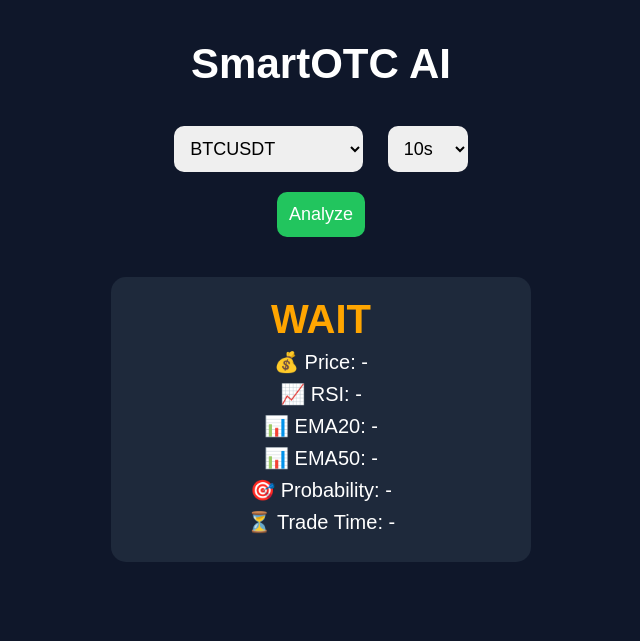
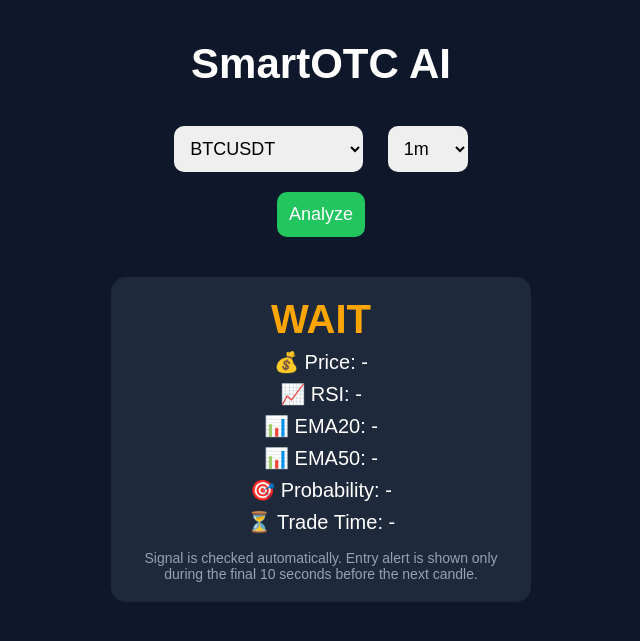
Before and after one commit to wyt4s7v6f4-prog/Smartotc-ai-v2, a FastAPI app: page / in a window 1280 px wide. Shown: the top 641 px of the page, without its empty margins (319-959 px from the left). Run offline with FastAPI, Linux system fonts and the light colour scheme.

Commit message:
Add files via upload

```diff
--- a/backend/app/templates/index.html
+++ b/backend/app/templates/index.html
@@ -2,18 +2,19 @@
 <html>
 <head>
 <meta charset="UTF-8">
+<meta name="viewport" content="width=device-width, initial-scale=1.0">
 <title>SmartOTC AI</title>
 
 <style>
 body{
     background:#0f172a;
     color:white;
-    font-family:Arial;
+    font-family:Arial,sans-serif;
     text-align:center;
 }
 
 .container{
-    width:420px;
+    width:min(420px,92vw);
     margin:auto;
     margin-top:40px;
 }
@@ -34,6 +35,11 @@ button{
     background:#22c55e;
     color:white;
     cursor:pointer;
+}
+
+button:disabled{
+    opacity:.65;
+    cursor:wait;
 }
 
 .card{
@@ -61,9 +67,21 @@ button{
     font-weight:bold;
 }
 
+.countdown{
+    font-size:34px;
+    font-weight:bold;
+    margin:8px 0;
+}
+
 .item{
     margin:8px;
     font-size:20px;
+}
+
+.note{
+    margin-top:16px;
+    color:#94a3b8;
+    font-size:14px;
 }
 </style>
 
@@ -76,7 +94,6 @@ button{
 <h1>SmartOTC AI</h1>
 
 <select id="symbol">
-
     <optgroup label="Crypto">
         <option>BTCUSDT</option>
         <option>ETHUSDT</option>
@@ -93,7 +110,6 @@ button{
     </optgroup>
 
     <optgroup label="OTC">
-
         <option>EUR/USD OTC</option>
         <option>GBP/USD OTC</option>
         <option>USD/JPY OTC</option>
@@ -106,8 +122,8 @@ button{
         <option>EUR/CHF OTC</option>
         <option>GBP/JPY OTC</option>
         <option>AUD/JPY OTC</option>
+    </optgroup>
 
-</optgroup>
     <optgroup label="Forex">
         <option>EUR/USD</option>
         <option>GBP/USD</option>
@@ -122,14 +138,9 @@ button{
         <option>XAU/USD</option>
         <option>XAG/USD</option>
     </optgroup>
-
 </select>
 
 <select id="interval">
-<option>10s</option>
-<option>15s</option>
-<option>30s</option>
-
     <option>1m</option>
     <option>5m</option>
     <option>15m</option>
@@ -141,11 +152,13 @@ button{
 
 <br>
 
-<button onclick="analyze()">Analyze</button>
+<button id="analyzeBtn" onclick="startAnalysis()">Analyze</button>
 
 <div class="card">
 
     <div id="signal" class="wait">WAIT</div>
+
+    <div id="countdown" class="countdown"></div>
 
     <div id="entry" class="item" style="font-weight:bold;"></div>
 
@@ -179,77 +192,242 @@ button{
         <span id="time">-</span>
     </div>
 
+    <div class="note">
+        Signal is checked automatically. Entry alert is shown only during
+        the final 10 seconds before the next candle.
+    </div>
+
 </div>
 
 </div>
 
 <script>
+let pollTimer = null;
+let countdownTimer = null;
+let lastData = null;
+let running = false;
 
-async function analyze(){
+const $ = id => document.getElementById(id);
 
-let symbol=document.getElementById("symbol").value;
-let interval=document.getElementById("interval").value;
+function selectedInterval(){
+    return $("interval").value;
+}
 
-let r=await fetch(`/analyze?symbol=${encodeURIComponent(symbol)}&interval=${encodeURIComponent(interval)}`);
-let data=await r.json();
+function selectedSymbol(){
+    return $("symbol").value;
+}
 
-if (!r.ok || data.error) {
-    document.getElementById("signal").innerHTML = "ERROR";
-    document.getElementById("signal").className = "wait";
-    document.getElementById("entry").innerHTML = "";
-    document.getElementById("price").innerHTML = "-";
-    document.getElementById("ema20").innerHTML = "-";
-    document.getElementById("ema50").innerHTML = "-";
-    document.getElementById("rsi").innerHTML = "-";
-    document.getElementById("probability").innerHTML = "-";
-    document.getElementById("time").innerHTML = data.details || data.error || "Analysis failed";
+function setSignalClass(signal){
+    const el = $("signal");
+    el.className = "";
+
+    if(signal === "BUY"){
+        el.classList.add("buy");
+    }else if(signal === "SELL"){
+        el.classList.add("sell");
+    }else{
+        el.classList.add("wait");
+    }
+}
+
+function clearDisplay(message="WAIT"){
+    $("signal").innerHTML = message;
+    setSignalClass("WAIT");
+    $("countdown").innerHTML = "";
+    $("entry").innerHTML = "";
+    $("price").innerHTML = "-";
+    $("ema20").innerHTML = "-";
+    $("ema50").innerHTML = "-";
+    $("rsi").innerHTML = "-";
+    $("probability").innerHTML = "-";
+    $("time").innerHTML = "-";
+}
+
+function renderData(data){
+    lastData = data;
+
+    if(!data || data.error){
+        clearDisplay("ERROR");
+        $("time").innerHTML =
+            data?.details ||
+            data?.message ||
+            data?.error ||
+            "Analysis failed";
+        return false;
+    }
+
+    $("price").innerHTML = data.price ?? "-";
+    $("ema20").innerHTML = data.ema20 ?? "-";
+    $("ema50").innerHTML = data.ema50 ?? "-";
+    $("rsi").innerHTML = data.rsi ?? "-";
+
+    const probability = data.probability ?? "-";
+    $("probability").innerHTML = probability + " %";
+
+    const signal = data.signal;
+    const isTrade = signal === "BUY" || signal === "SELL";
+
+    if(data.entry_now === true && isTrade){
+        $("signal").innerHTML = signal + " — ENTRY NOW";
+        $("entry").innerHTML = "⚡ ENTRY: NOW";
+        $("countdown").innerHTML = "🚀 NOW";
+        $("time").innerHTML = "NOW";
+        setSignalClass(signal);
+        return true;
+    }
+
+    if(data.pre_entry === true && isTrade){
+        const seconds = Math.max(
+            1,
+            Number(data.entry_countdown ?? 10)
+        );
+
+        $("signal").innerHTML =
+            signal + " — ENTRY IN " + seconds + "s";
+
+        $("entry").innerHTML =
+            "⚡ ENTRY IN " + seconds + "s";
+
+        $("countdown").innerHTML =
+            "⏱️ " + seconds;
+
+        $("time").innerHTML =
+            "IN " + seconds + "s";
+
+        setSignalClass(signal);
+        return true;
+    }
+
+    $("signal").innerHTML = "WAIT";
+    $("entry").innerHTML = "";
+    $("countdown").innerHTML = "";
+
+    $("time").innerHTML = data.trade_time ?? "Waiting for entry window";
+
+    setSignalClass("WAIT");
+    return true;
+}
+
+async function fetchAnalysis(){
+    const symbol = selectedSymbol();
+    const interval = selectedInterval();
+
+    try{
+        const r = await fetch(
+            `/analyze?symbol=${encodeURIComponent(symbol)}&interval=${encodeURIComponent(interval)}`,
+            {cache:"no-store"}
+        );
+
+        const data = await r.json();
+
+        if(!r.ok || data.error){
+            renderData(data);
+            return null;
+        }
+
+        renderData(data);
+        return data;
+
+    }catch(error){
+        clearDisplay("ERROR");
+        $("time").innerHTML = error.message || "Network error";
+        return null;
+    }
+}
+
+function stopTimers(){
+    if(pollTimer){
+        clearTimeout(pollTimer);
+        pollTimer = null;
+    }
+
+    if(countdownTimer){
+        clearInterval(countdownTimer);
+        countdownTimer = null;
+    }
+}
+
+function scheduleNextPoll(){
+    if(!running) return;
+
+    // Normal mode: refresh every 5 seconds.
+    // During the final 10-second window, refresh every second.
+    const seconds = Number(lastData?.entry_countdown ?? 999);
+
+    const delay = seconds <= 12 ? 1000 : 5000;
+
+    pollTimer = setTimeout(async () => {
+        await fetchAnalysis();
+        scheduleNextPoll();
+    }, delay);
+}
+
+function startLocalCountdown(){
+    if(countdownTimer){
+        clearInterval(countdownTimer);
+    }
+
+    countdownTimer = setInterval(() => {
+        if(!running || !lastData?.next_candle_ts){
             return;
         }
 
-document.getElementById("price").innerHTML = data.price ?? "-";
-document.getElementById("ema20").innerHTML = data.ema20 ?? "-";
-document.getElementById("ema50").innerHTML = data.ema50 ?? "-";
-document.getElementById("rsi").innerHTML = data.rsi ?? "-";
+        const now = Date.now() / 1000;
+        const remaining = Math.ceil(
+            Number(lastData.next_candle_ts) - now
+        );
 
-let probability = data.probability ?? "-";
-document.getElementById("probability").innerHTML = probability + " %";
-
-let time = data.trade_time ?? "";
-
-if (data.entry_now === true && (data.signal === "BUY" || data.signal === "SELL")) {
-    time = "NOW";
+        if(
+            lastData.pre_entry === true &&
+            (lastData.signal === "BUY" || lastData.signal === "SELL") &&
+            remaining > 0 &&
+            remaining <= 10
+        ){
+            $("countdown").innerHTML = "⏱️ " + remaining;
+            $("entry").innerHTML =
+                "⚡ ENTRY IN " + remaining + "s";
+            $("time").innerHTML = "IN " + remaining + "s";
+            $("signal").innerHTML =
+                lastData.signal + " — ENTRY IN " + remaining + "s";
         }
 
-document.getElementById("time").innerHTML = time;
-
-const entryEl = document.getElementById("entry");
-if (data.entry_now === true && (data.signal === "BUY" || data.signal === "SELL")) {
-    entryEl.innerHTML = "⚡ ENTRY: NOW";
-} else {
-    entryEl.innerHTML = "";
+        if(remaining <= 0){
+            // Do not invent an entry. Ask the backend to confirm it.
+            $("countdown").innerHTML = "🔎 CHECKING...";
+            fetchAnalysis();
+        }
+    }, 250);
 }
 
-let signal = document.getElementById("signal");
+async function startAnalysis(){
+    stopTimers();
+    running = true;
 
-if (data.entry_now === true && (data.signal === "BUY" || data.signal === "SELL")) {
-    signal.innerHTML = data.signal + " — ENTRY NOW";
-} else {
-    signal.innerHTML = data.signal;
+    $("analyzeBtn").disabled = true;
+    $("signal").innerHTML = "ANALYZING...";
+    $("signal").className = "wait";
+
+    await fetchAnalysis();
+
+    $("analyzeBtn").disabled = false;
+
+    startLocalCountdown();
+    scheduleNextPoll();
 }
 
-signal.className="";
+$("symbol").addEventListener("change", () => {
+    if(running){
+        stopTimers();
+        startAnalysis();
+    }
+});
 
-if(data.signal=="BUY")
-signal.classList.add("buy");
-
-if(data.signal=="SELL")
-signal.classList.add("sell");
-
-if(data.signal=="WAIT")
-signal.classList.add("wait");
-
+$("interval").addEventListener("change", () => {
+    if(running){
+        stopTimers();
+        startAnalysis();
     }
-
+});
 </script>
 
 </body>
```
Lines whose indentation alone changed are shown as unchanged.
